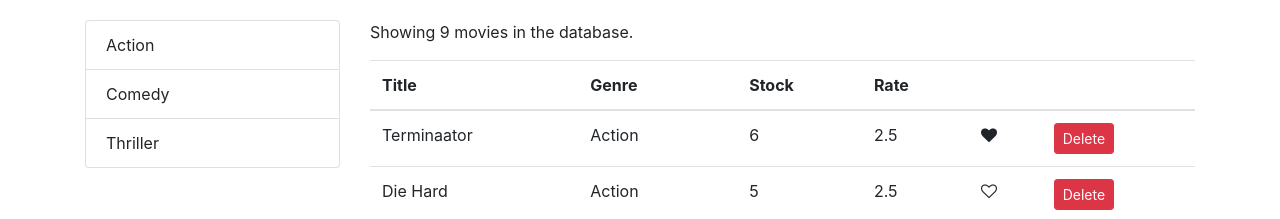
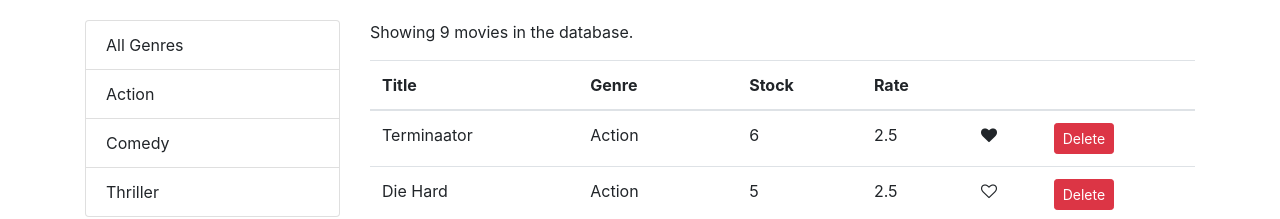
Before and after one commit to sjeon466/react-vidly-app, a React (Create React App) app: page / in a window 1280 px wide. Shown: the top 219 px of the page. Built offline with nearby package versions, Linux system fonts and the light colour scheme.

Commit message:
fix All Genre bug

```diff
--- a/src/components/movies.jsx
+++ b/src/components/movies.jsx
@@ -15,8 +15,9 @@
   };
 
   componentDidMount() {
+    const genres = [{ name: "All Genres" }, ...getGenres()];
     this.setState({
-      genres: getGenres(),
+      genres,
       movies: getMovies()
     });
   }
@@ -41,7 +42,7 @@
 
   handleGenreSelect = genre => {
     console.log(genre);
-    this.setState({ selectedGenre: genre });
+    this.setState({ selectedGenre: genre, currentPage: 1 });
   };
 
   /*   handleFiler = selectedGenre => {
@@ -61,9 +62,10 @@
     } = this.state;
     if (count === 0) return <p>There are no movies in the database.</p>;
 
-    const filtered = selectedGenre
-      ? allMovies.filter(m => selectedGenre._id === m.genre._id)
-      : allMovies;
+    const filtered =
+      selectedGenre && selectedGenre._id
+        ? allMovies.filter(m => selectedGenre._id === m.genre._id)
+        : allMovies;
 
     //const movies = ...
     const movies = paginate(filtered, currentPage, pageSize);
```
